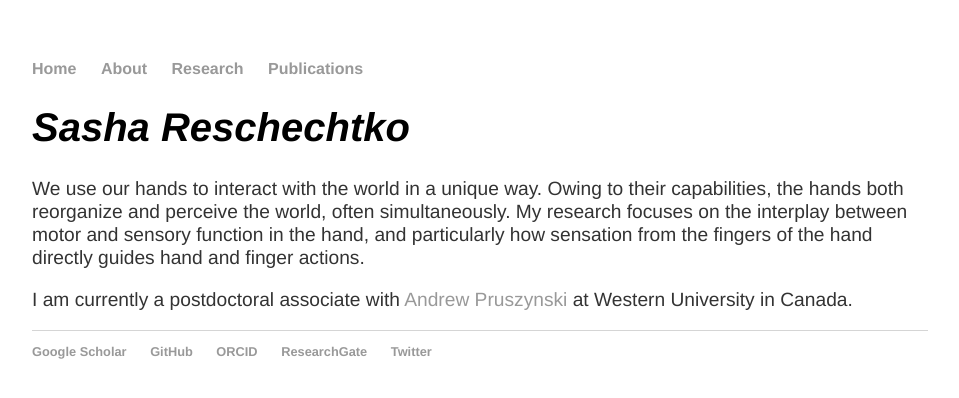
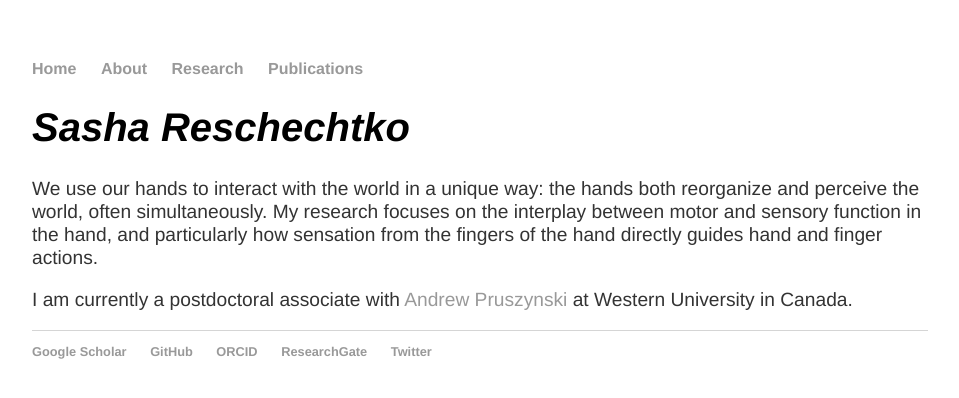
Before and after one commit to sreschechtko/sreschechtko.github.io, a Jekyll site: the page built from index.html, in a window 1280 px wide. Shown: the top 398 px of the page, without its empty margins (160-1119 px from the left). Built offline with Jekyll 4.4.1, drawn with Linux system fonts in a browser that asks for light colours.

Commit message:
Update index.html

```diff
--- a/index.html
+++ b/index.html
@@ -4,6 +4,6 @@
 ---
 <div class="blurb">
 	<h1>Sasha Reschechtko</h1>
-	<p>We use our hands to interact with the world in a unique way. Owing to their capabilities, the hands both reorganize and perceive the world, often simultaneously. My research focuses on the interplay between motor and sensory function in the hand, and particularly how sensation from the fingers of the hand directly guides hand and finger actions. </p>
+	<p>We use our hands to interact with the world in a unique way: the hands both reorganize and perceive the world, often simultaneously. My research focuses on the interplay between motor and sensory function in the hand, and particularly how sensation from the fingers of the hand directly guides hand and finger actions. </p>
 	<p>I am currently a postdoctoral associate with <a href="http://www.pruszynskilab.com/" target = "_blank">Andrew Pruszynski</a> at Western University in Canada.</p>
 </div><!-- /.blurb -->
```
